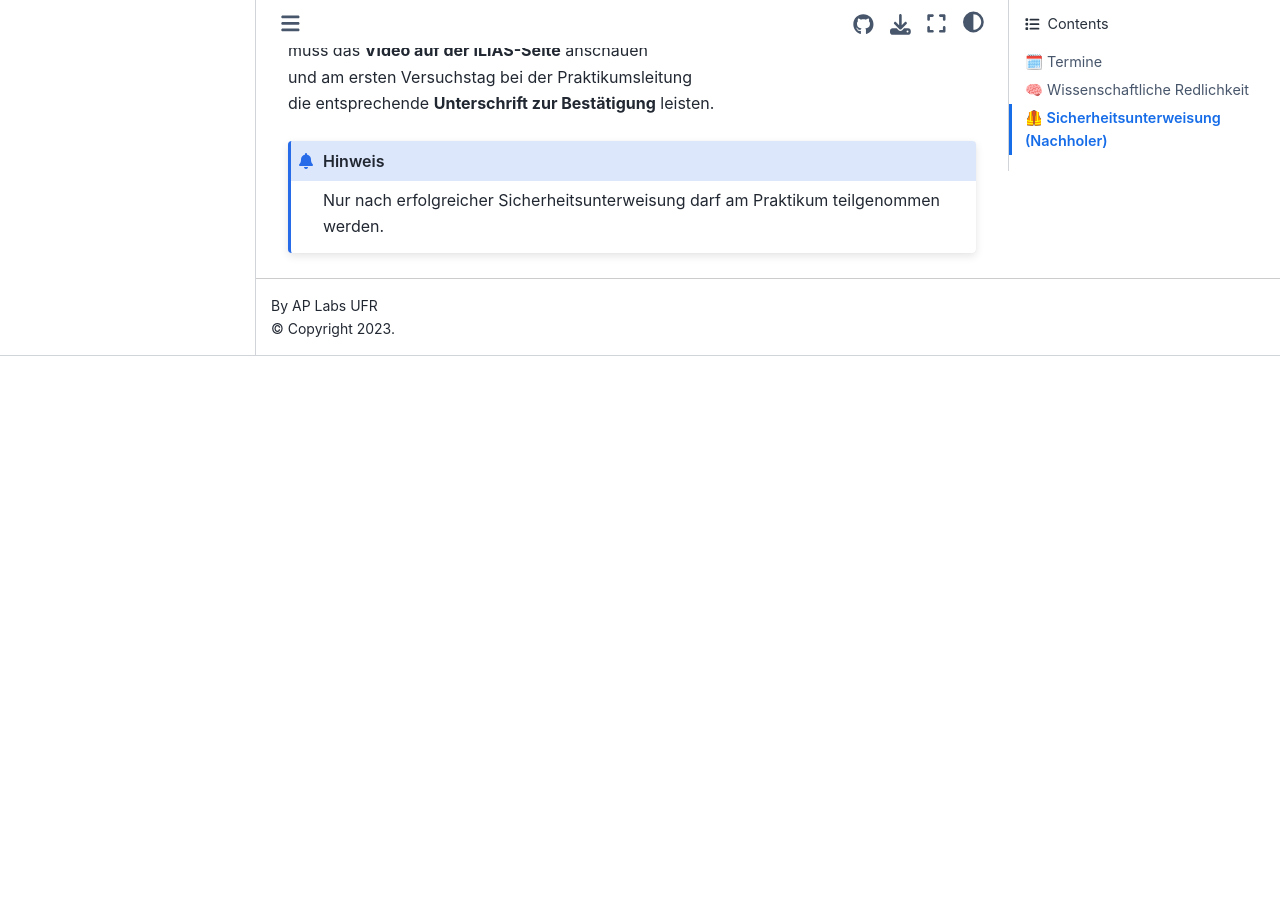
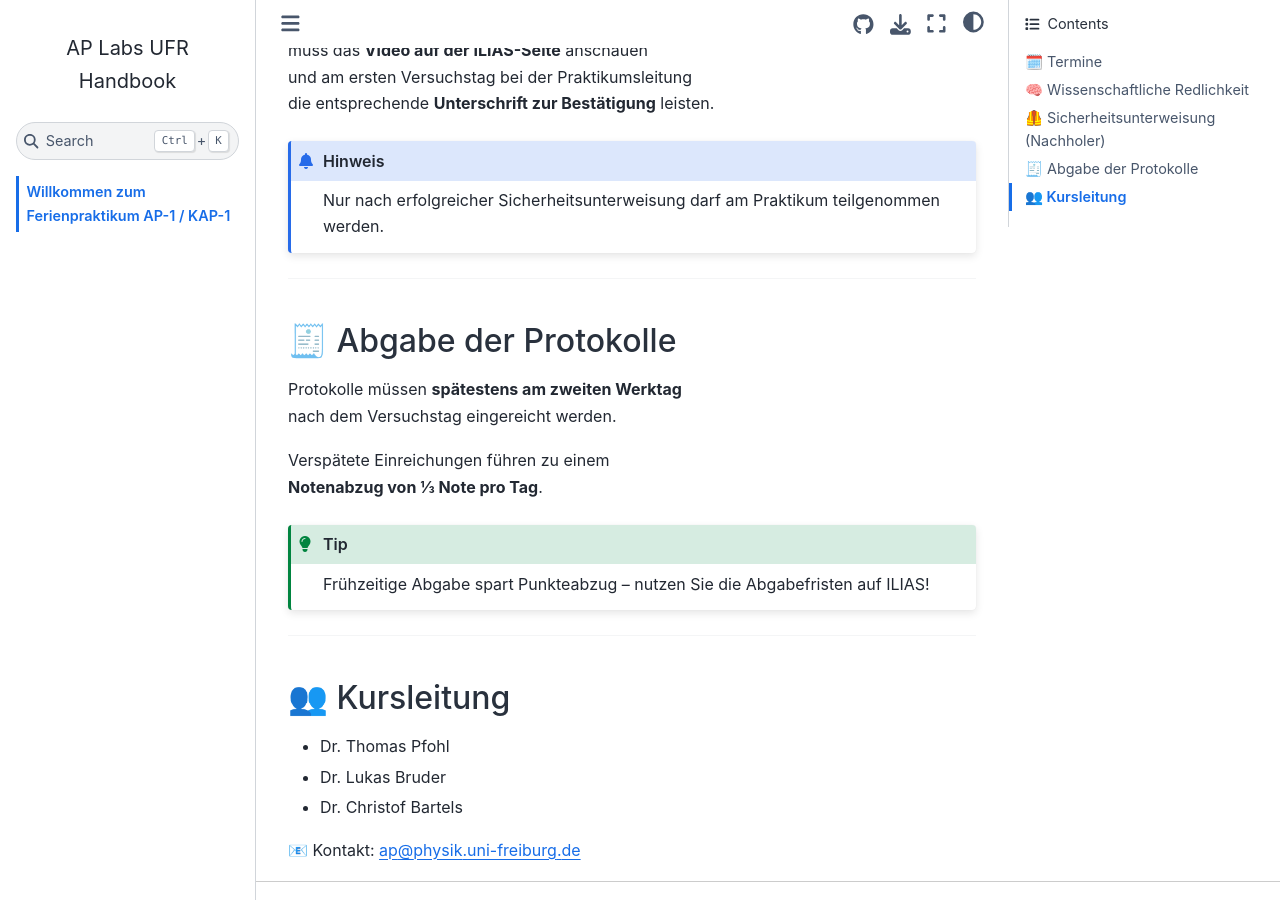
Before and after one commit to ap-labs-ufr/ap-handbook, a Jupyter Book: the page built from Intro.md, in a window 1280 px wide and 900 px high, scrolled down 981 px. Built offline with Jupyter Book 1.0.4 settings and Sphinx 7.4.7 and the Sphinx Book theme 1.1.4, drawn with Linux system fonts in a browser that asks for light colours; pages that are not in the unit, such as notebooks, are missing from menus; before the commit the page ends 1337 px from its top, so only the background shows below that.

Commit message:
Update Intro.md

````diff
--- a/Intro.md
+++ b/Intro.md
@@ -35,3 +35,29 @@ die entsprechende **Unterschrift zur Bestätigung** leisten.
 
 ```{admonition} Hinweis
 Nur nach erfolgreicher Sicherheitsunterweisung darf am Praktikum teilgenommen werden.
+```
+
+
+---
+
+## 🧾 Abgabe der Protokolle
+
+Protokolle müssen **spätestens am zweiten Werktag**
+nach dem Versuchstag eingereicht werden.
+
+Verspätete Einreichungen führen zu einem
+**Notenabzug von ⅓ Note pro Tag**.
+
+```{tip}
+Frühzeitige Abgabe spart Punkteabzug – nutzen Sie die Abgabefristen auf ILIAS!
+```
+
+---
+
+## 👥 Kursleitung
+
+- Dr. Thomas Pfohl
+- Dr. Lukas Bruder
+- Dr. Christof Bartels
+
+📧 Kontakt: [ap@physik.uni-freiburg.de](mailto:ap@physik.uni-freiburg.de)
````
